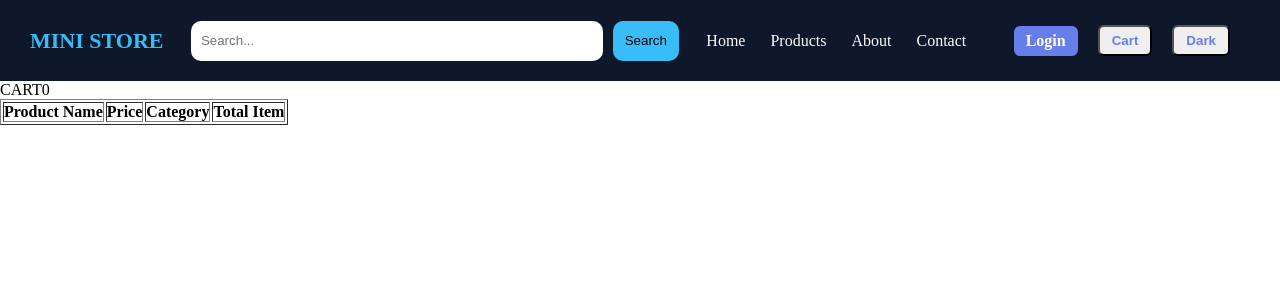
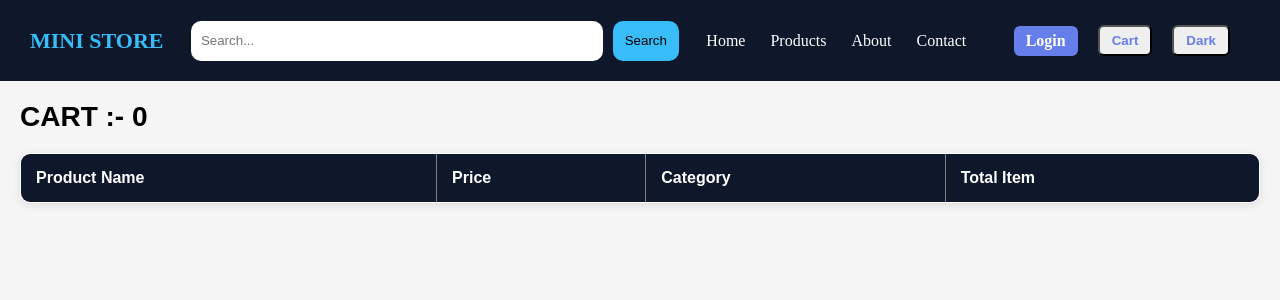
Before and after one commit to khapekarparag/Ecom-web3-, a React (Vite) app in the folder project/: page /cart in a window 1280 px wide. Shown: the top 300 px of the page. Built offline with nearby package versions, Linux system fonts and the light colour scheme.

Commit message:
Cart structure

```diff
--- a/project/src/components/Cart.jsx
+++ b/project/src/components/Cart.jsx
@@ -1,5 +1,5 @@
 import React, { useContext, useState } from 'react'
-
+import "../style/Cart.css"
 import { CartProdValueContext } from '../context/CartProdValueContextProvider'
 import { AddProdInCartContext } from '../context/AddProdInCartContextProvider'
 
@@ -7,15 +7,13 @@ import { AddProdInCartContext } from '../context/AddProdInCartContextProvider'
 export default function Cart() {
     let {cartval, setCartval} = useContext(CartProdValueContext)
     let {cartProd, setCartProd} = useContext(AddProdInCartContext)
-    // let {count, IncCount} = useState(0)
-
 
 
 
   return (
-    <div>
-        CART{cartval}
-        <table border={1}>
+    <div  className="cart-container">
+       <h1 className="cart-title">CART :- {cartval}</h1>
+        <table className="cart-table" border={1}>
             <thead>
                 <tr>
                     <th>Product Name</th>
@@ -31,8 +29,8 @@ export default function Cart() {
                  {return <tr key={i}>
                         <td>{el.name}</td>
                         <td>{el.price}Rs</td>
-                        <td>{el.category}</td>
-                        {/* <td>{val}</td> */}
+                        <td >{el.category}</td>
+                        <td>{el.quantity}</td>
                     </tr>}
             })
         }
--- a/project/src/components/Showproducts.jsx
+++ b/project/src/components/Showproducts.jsx
@@ -6,8 +6,6 @@ import { CartProdValueContext } from '../context/CartProdValueContextProvider'
 import { AddProdInCartContext } from '../context/AddProdInCartContextProvider'
 import { SearchContext } from '../context/SearchContextProvider'
 import { ThemeContext } from '../context/ThemeContextProvider'
-
-
 
 export default function Showproducts() {
     let [prod, setProd ] = useState([])
@@ -41,20 +39,25 @@ export default function Showproducts() {
 
     function handleCart(product){
         let exist = false
-            for(let i=0;i<=cartProd.length-1;i++){
-                if(cartProd[i].id == product.id ){
-                    exist = true
-                    break
-                }
+
+        let updateCart = cartProd.map((el)=>{
+            if(el.id == product.id){
+                exist =true
+                return {...el,quantity : el.quantity +1 }
             }
-            if(!exist){
-                setCartProd((prev)=>
-                [...prev,product])
-
-            }
-            setCartval(function(prev){
-                return prev+1
+            return el
+        })
+        if(!exist){
+            setCartProd((prev)=>{
+                return[...prev,{...product, quantity:1}]
             })
+        }
+        else{
+            setCartProd(updateCart)
+        }
+        setCartval((prev)=>{
+            return prev + 1
+        })
     }
 
     async function handleAllProduct(){
--- /dev/null
+++ b/project/src/context/PerProdValContextProvider.jsx
@@ -0,0 +1,16 @@
+import React, { useContext, useState } from 'react'
+import { createContext } from 'react'
+
+export const PerProdValContext = createContext()
+export default function PerProdValContextProvider({children}) {
+    let [perProdVal, setPerProdVal] = useState(0)
+    let obj = {
+        perProdVal,
+        setPerProdVal
+    }
+    return (
+    <PerProdValContext.Provider value={obj}>
+        {children}
+    </PerProdValContext.Provider>
+  )
+}
--- a/project/src/main.jsx
+++ b/project/src/main.jsx
@@ -10,6 +10,7 @@ import AddProdInCartContextProvider from './context/AddProdInCartContextProvider
 import SearchContextProvider from './context/SearchContextProvider.jsx'
 import ThemeContextProvider from './context/ThemeContextProvider.jsx'
 import UpdateProdContextProvider from './context/UpdateProdContextProvider.jsx'
+import PerProdValContextProvider from './context/PerProdValContextProvider.jsx'
 
 createRoot(document.getElementById('root')).render(
     <AdminContextProvider>
@@ -19,9 +20,11 @@ createRoot(document.getElementById('root')).render(
                     <SearchContextProvider>
                         <ThemeContextProvider>
                             <UpdateProdContextProvider>
-                                 <BrowserRouter>
-                                    <App/>
-                                </BrowserRouter>
+                                <PerProdValContextProvider>
+                                     <BrowserRouter>
+                                            <App/>
+                                    </BrowserRouter>
+                                </PerProdValContextProvider>
                             </UpdateProdContextProvider>
                         </ThemeContextProvider>
                     </SearchContextProvider>
--- /dev/null
+++ b/project/src/style/Cart.css
@@ -0,0 +1,66 @@
+/* Main container */
+.cart-container {
+    padding: 20px;
+    background-color: #f5f5f5;
+    min-height: 100vh;
+    font-family: Arial, sans-serif;
+}
+
+/* Cart title */
+.cart-title {
+    font-size: 28px;
+    font-weight: bold;
+    margin-bottom: 20px;
+}
+
+/* Table styling */
+.cart-table {
+    width: 100%;
+    border-collapse: collapse;
+    background: white;
+    border-radius: 10px;
+    overflow: hidden;
+    box-shadow: 0 2px 10px rgba(0,0,0,0.1);
+}
+
+/* Table header */
+.cart-table thead {
+    background-color: #0f172a;
+    color: white;
+}
+
+.cart-table th {
+    padding: 15px;
+    text-align: left;
+}
+
+/* Table rows */
+.cart-table td {
+    padding: 12px 15px;
+    border-bottom: 1px solid #ddd;
+}
+
+/* Hover effect */
+.cart-table tbody tr:hover {
+    background-color: #f9f9f9;
+}
+
+/* Price styling */
+.price {
+    color: #2ecc71;
+    font-weight: bold;
+}
+
+/* Quantity styling */
+.quantity {
+    font-weight: bold;
+    text-align: center;
+}
+
+/* Empty cart message */
+.empty-cart {
+    text-align: center;
+    font-size: 20px;
+    margin-top: 50px;
+    color: #888;
+}
```
